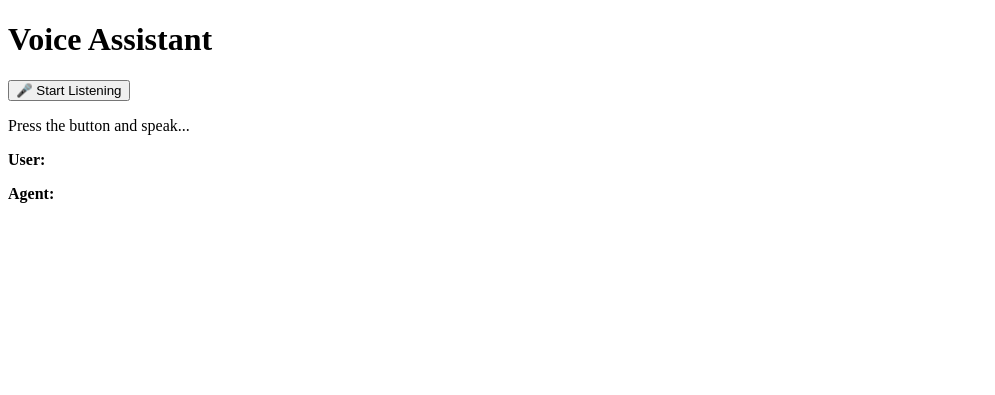
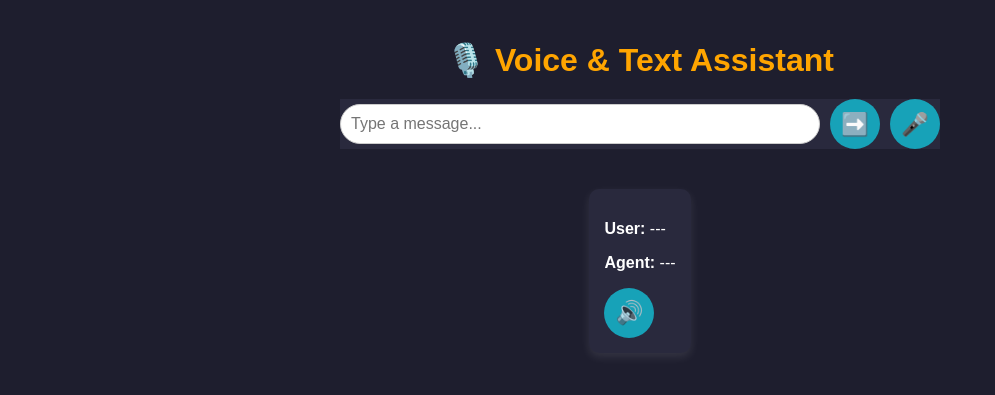
Before and after one commit to alexbarbosa1989/ai-playground, a Flask app: page / in a window 1280 px wide. Shown: the top 395 px of the page, without its empty margins (0-995 px from the left). Run offline with Flask 3, Linux system fonts and the light colour scheme.

Commit message:
updated  features for text, audio and styles

```diff
--- a/speech_app/speech-test.py
+++ b/speech_app/speech-test.py
@@ -44,21 +44,14 @@ Now, Agent, please reply:
 """
 
 prompt = ChatPromptTemplate.from_template(template)
-model = OllamaLLM(model="llama3.1")
+#model = OllamaLLM(model="llama3.1")
+model = OllamaLLM(model="deepseek-r1:14b")
 chain = prompt | model
 
 messages = []
 messages.append({"role": "system", "content": "You are a personal agent assistant."})
 
 app = Flask(__name__)
-
-def SpeakText(text):
-    engine = pyttsx3.init()  # Reinitialize every time
-    engine.setProperty("rate", 180)  # Adjust speed
-    engine.setProperty("volume", 1.0)  # Max volume
-    engine.say(text)
-    engine.runAndWait()
-    engine.stop()  # Ensure cleanup
 
 @app.route("/")
 def index():
@@ -67,11 +60,11 @@ def index():
 @app.route("/process_audio", methods=["POST"])
 def process_audio():
     if "audio" not in request.files:
-        print("🚨 No audio file received!")  # Debug log
+        print("No audio file received!")  # Debug log
         return jsonify({"error": "No audio file provided"}), 400
 
     audio_file = request.files["audio"]
-    print(f"✅ Received file: {audio_file.filename}")
+    print(f"Received file: {audio_file.filename}")
 
     input_path = "temp_audio.webm"
     wav_path = "temp_audio.wav"
@@ -80,15 +73,15 @@ def process_audio():
 
     # Debug: Check if file exists
     if not os.path.exists(input_path):
-        print("🚨 File save failed!")
+        print("File save failed!")
         return jsonify({"error": "File save failed!"}), 500
 
     try:
         audio = AudioSegment.from_file(input_path)
         audio.export(wav_path, format="wav")
-        print("✅ Conversion successful!")
+        print("Conversion successful!")
     except Exception as e:
-        print(f"🚨 Conversion failed: {e}")
+        print(f"Conversion failed: {e}")
         return jsonify({"error": f"Conversion failed: {e}"}), 500
 
     # Speech recognition
@@ -97,20 +90,40 @@ def process_audio():
         audio_data = recognizer.record(source)
         try:
             user_message = recognizer.recognize_google(audio_data).lower()
-            print(f"✅ Recognized speech: {user_message}")
+            print(f"Recognized speech: {user_message}")
             # send to agent
             agent_response = send_to_agent(user_message)
+            # sanitize response
+            agent_response = sanitize_response(agent_response)
             messages.append({"role": "user", "content": user_message})
             messages.append({"role": "agent", "content": agent_response})
         except sr.UnknownValueError:
-            print("🚨 Speech not understood!")
+            print("Speech not understood!")
             user_message = "Could not understand audio."
             agent_response = "Could not understand audio."
         except sr.RequestError as e:
-            print(f"🚨 Speech recognition error: {e}")
+            print(f"Speech recognition error: {e}")
             user_message = f"Error: {e}"
 
     return jsonify({"user": user_message, "response": agent_response})
+
+@app.route("/process_text", methods=["POST"])
+def process_text():
+    data = request.get_json()
+    user_message = data.get("message", "").strip()
+
+    if not user_message:
+        return jsonify({"response": "Please enter a valid message."})
+
+    # Send message to AI model
+    agent_response = send_to_agent(user_message)
+    # sanitize response
+    agent_response = sanitize_response(agent_response)
+
+    messages.append({"role": "user", "content": user_message})
+    messages.append({"role": "agent", "content": agent_response})
+
+    return jsonify({"response": agent_response})
 
 messages = []
 messages.append({"role": "system", "content": "You are a personal agent assistant."})
@@ -121,6 +134,16 @@ def send_to_agent(message):
     response = chain.invoke({"history": history_text, "question": message})
     return response
 
+def sanitize_response(agent_response):
+    # Remove <think> sections from the response
+    start_tag = "<think>"
+    end_tag = "</think>"
+    while start_tag in agent_response and end_tag in agent_response:
+        start_idx = agent_response.find(start_tag)
+        end_idx = agent_response.find(end_tag) + len(end_tag)
+        # Remove the section
+        agent_response = agent_response[:start_idx] + agent_response[end_idx:]
+    return agent_response
 
 
 if __name__ == "__main__":
--- /dev/null
+++ b/speech_app/static/styles.css
@@ -0,0 +1,129 @@
+/* General Styles */
+body {
+    font-family: Arial, sans-serif;
+    background-color: #1e1e2e;
+    color: #ffffff;
+    text-align: center;
+    margin: 0;
+    padding: 20px;
+}
+
+h1 {
+    font-size: 2rem;
+    margin-bottom: 20px;
+    color: #ffa500;
+}
+
+/* Input Container */
+.input-container {
+    display: flex;
+    align-items: center;
+    justify-content: center;
+    position: relative; /* For absolute positioning of buttons */
+    max-width: 600px;
+    width: 90%;
+    margin: 0 auto;
+}
+
+/* Input Field */
+#userInput {
+    flex: 1; /* Make the input field expand */
+    padding: 10px;
+    border: 1px solid #ccc;
+    border-radius: 25px;
+    font-size: 1rem;
+    outline: none;
+    overflow: auto;
+    resize: both;
+}
+
+/* Buttons */
+#recordButton, #sendButton, #speakButton {
+    background-color: #17a2b8;
+    color: white;
+    border: none;
+    border-radius: 50%;
+    width: 50px;
+    height: 50px;
+    font-size: 1.4rem;
+    display: flex;
+    align-items: center;
+    justify-content: center;
+    cursor: pointer;
+    transition: background 0.3s ease, transform 0.2s;
+}
+
+
+/* Button Interaction Styles */
+#sendButton:active, #recordButton:active {
+    transform: scale(0.95);
+}
+
+/* Button Colors on Active State */
+#recordButton.listening {
+    background-color: #d32f2f;
+    box-shadow: 0px 4px 10px rgba(255, 69, 58, 0.5);
+}
+
+/* Status Message */
+#status {
+    font-size: 1.2rem;
+    margin-top: 10px;
+    font-style: italic;
+    color: #ccc;
+}
+
+/* Input Container */
+.input-container {
+    background: #29293d;
+    display: flex;
+    justify-content: center; /* Center-align items horizontally */
+    align-items: center; /* Center-align items vertically */
+    gap: 10px; /* Space between elements */
+    max-width: 600px;
+    width: 90%;
+    margin: 0 auto;
+    position: relative;
+}
+
+/* Response Container */
+.response-container {
+    background: #29293d;
+    padding: 15px;
+    margin-top: 20px;
+    border-radius: 10px;
+    box-shadow: 0px 4px 10px rgba(255, 255, 255, 0.1);
+    display: inline-block;
+    text-align: left;
+    max-width: 80%;
+    word-wrap: break-word;
+}
+
+/* Response Box */
+.response-box {
+    background: #29293d;
+    padding: 15px;
+    margin-top: 20px;
+    border-radius: 10px;
+    box-shadow: 0px 4px 10px rgba(255, 255, 255, 0.1);
+    display: inline-block;
+    text-align: left;
+    max-width: 80%;
+    word-wrap: break-word;
+}
+
+/* Responsive Design */
+@media (max-width: 600px) {
+    .input-container {
+        flex-direction: column;
+        gap: 5px;
+    }
+
+    input[type="text"], button {
+        width: 100%;
+    }
+
+    button {
+        height: 45px;
+    }
+}
--- a/speech_app/templates/index.html
+++ b/speech_app/templates/index.html
@@ -1,16 +1,26 @@
 <!DOCTYPE html>
 <html lang="en">
+
 <head>
     <meta charset="UTF-8">
     <meta name="viewport" content="width=device-width, initial-scale=1.0">
-    <title>Voice Assistant</title>
+    <title>Voice & Text Assistant</title>
+    <link rel="stylesheet" href="{{ url_for('static', filename='styles.css') }}">
 </head>
+
 <body>
-    <h1>Voice Assistant</h1>
-    <button id="recordButton">🎤 Start Listening</button>
-    <p id="status">Press the button and speak...</p>
-    <p><strong>User:</strong> <span id="userText"></span></p>
-    <p><strong>Agent:</strong> <span id="agentResponse"></span></p>
+    <h1>🎙️ Voice & Text Assistant</h1>
+    <div class="input-container">
+        <input type="text" id="userInput" placeholder="Type a message...">
+        <button id="sendButton">➡️</button>
+        <button id="recordButton">🎤</button>
+    </div>
+    <p id="status"></p>
+    <div class="response-container">
+        <p><strong>User:</strong> <span id="userText">---</span></p>
+        <p><strong>Agent:</strong> <span id="agentResponse">---</span></p>
+        <button id="speakButton">🔊</button>
+    </div>
 
     <script>
         let mediaRecorder;
@@ -23,6 +33,36 @@
                 stopRecording();
             }
         });
+
+        document.getElementById("sendButton").addEventListener("click", sendTextMessage);
+
+        document.getElementById("userInput").addEventListener("keypress", function (event) {
+            if (event.key === "Enter") {
+                sendTextMessage();
+            }
+        });
+
+        async function sendTextMessage() {
+            let userMessage = document.getElementById("userInput").value.trim();
+            if (!userMessage) return;
+
+            document.getElementById("status").innerText = "Processing...";
+            const response = await fetch("/process_text", {
+                method: "POST",
+                headers: { "Content-Type": "application/json" },
+                body: JSON.stringify({ message: userMessage })
+            });
+
+            const data = await response.json();
+            updateChat(userMessage, data.response);
+            document.getElementById("userInput").value = ""; // Clear input after sending
+            document.getElementById("status").innerText = "";
+        }
+
+        function updateChat(userMessage, agentResponse) {
+            document.getElementById("userText").innerText = userMessage;
+            document.getElementById("agentResponse").innerText = agentResponse;
+        }
 
         async function startRecording() {
             const stream = await navigator.mediaDevices.getUserMedia({ audio: true });
@@ -39,14 +79,16 @@
             };
 
             mediaRecorder.start();
-            document.getElementById("status").innerText = "🎙️ Listening...";
-            document.getElementById("recordButton").innerText = "⏹️ Stop Listening";
+            document.getElementById("status").innerText = "🎙️";
+            document.getElementById("recordButton").innerText = "⏹️";
+            document.getElementById("recordButton").classList.add("listening");
         }
 
         function stopRecording() {
             mediaRecorder.stop();
             document.getElementById("status").innerText = "Processing...";
-            document.getElementById("recordButton").innerText = "🎤 Start Listening";
+            document.getElementById("recordButton").innerText = "🎤";
+            document.getElementById("recordButton").classList.remove("listening");
         }
 
         async function sendAudio(audioBlob) {
@@ -63,6 +105,33 @@
             document.getElementById("agentResponse").innerText = data.response;
             document.getElementById("status").innerText = "Press the button and speak...";
         }
+
+        document.getElementById("sendButton").addEventListener("click", async function () {
+            let userMessage = document.getElementById("userInput").value;
+            if (!userMessage.trim()) return;
+
+            const response = await fetch("/process_text", {
+                method: "POST",
+                headers: { "Content-Type": "application/json" },
+                body: JSON.stringify({ message: userMessage })
+            });
+
+            const data = await response.json();
+            updateChat(userMessage, data.response);
+        });
+
+        document.getElementById("speakButton").addEventListener("click", function () {
+            let responseText = document.getElementById("agentResponse").innerText;
+            if (responseText && responseText !== "---") {
+                let speech = new SpeechSynthesisUtterance(responseText);
+                speech.lang = "en-US"; // Adjust language if needed
+                speech.rate = 1; // Speed (1 = normal)
+                speech.volume = 1; // Max volume
+                speech.pitch = 1; // Pitch level
+                window.speechSynthesis.speak(speech);
+            }
+        });
     </script>
 </body>
+
 </html>
```
